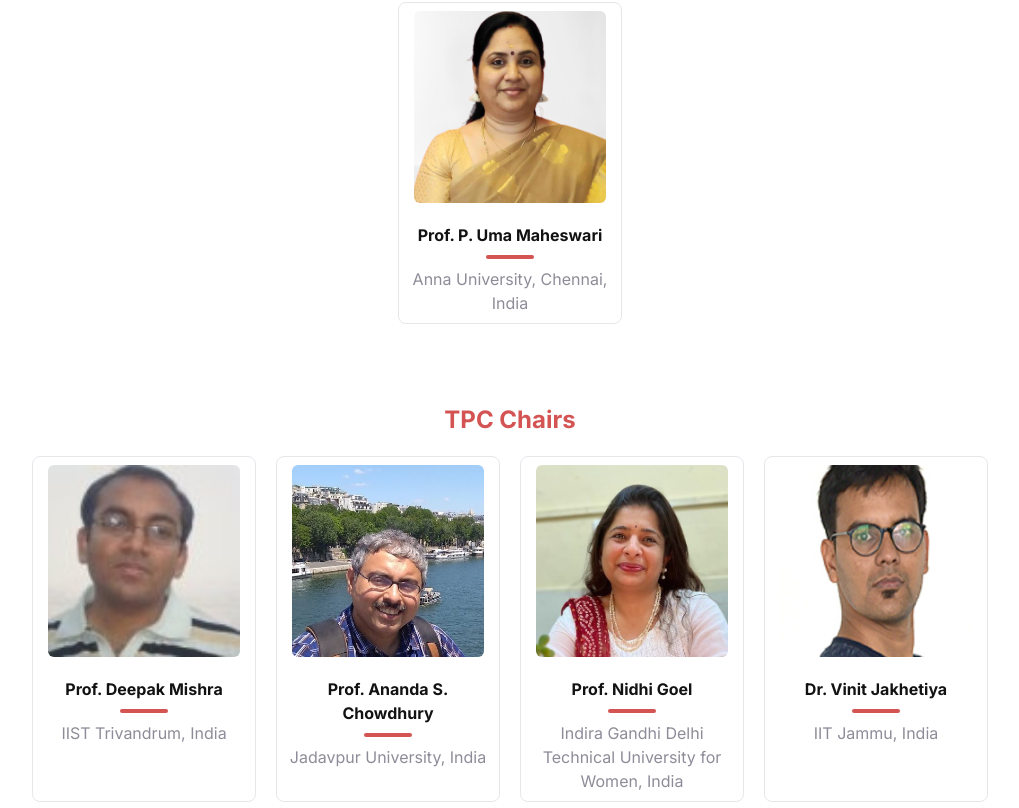
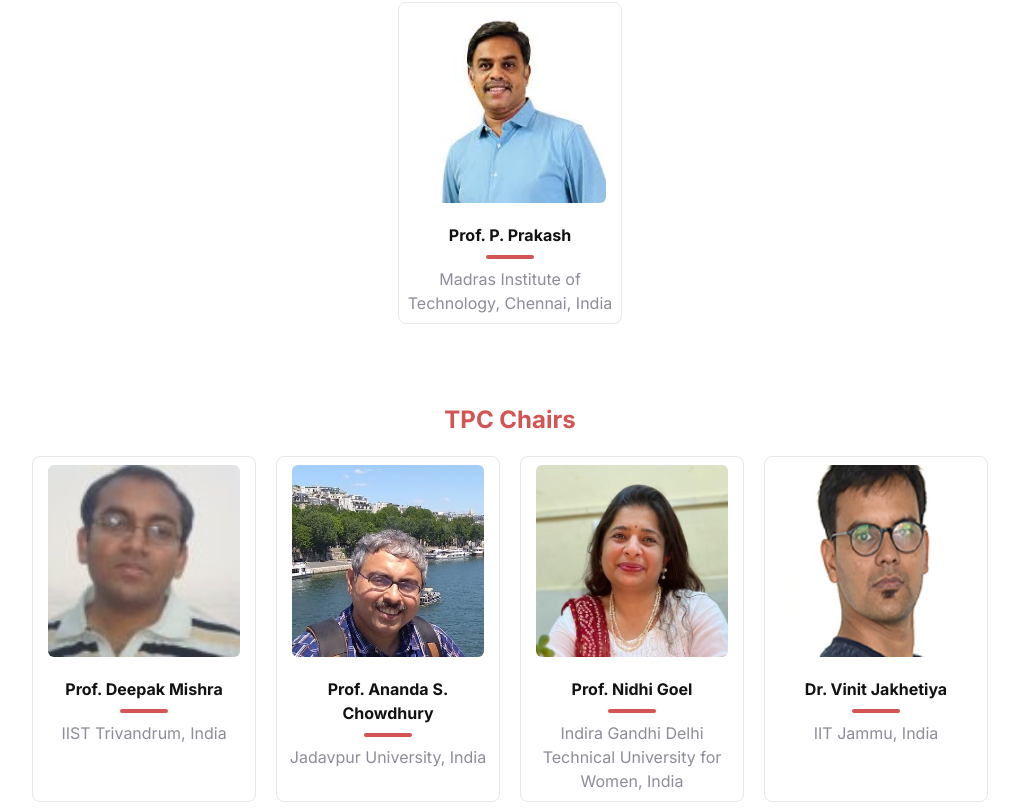
Before and after one commit to NSVEGUR/cvip-2024, a Next.js app: page /committee/organizing-committee in a window 1280 px wide. Shown: the part 5076-5884 px from the top of the page, without its empty margins (130-1149 px from the left). Built offline with nearby package versions, Linux system fonts and the light colour scheme.

Commit message:
publicitychair

```diff
--- a/src/app/committee/organizing-committee/data.ts
+++ b/src/app/committee/organizing-committee/data.ts
@@ -1,5 +1,6 @@
 import ProfBBChaudhuri from "@images/people/ProfBBChaudhuri.jpeg";
 import mohan from "@images/people/mohan.jpg";
+import prakash from "@images/people/prakash.jpg";
 import satish from "@images/people/Satish.png";
 import sathyababu from "@images/people/sathyababu.jpeg";
 import sriparna from "@images/people/sriparna.jpg";
@@ -286,11 +287,12 @@ export const members: {
       description: "Thiagarajar College of Engineering, Madurai, India",
       href: "https://www.tce.edu/staff_profile/faculty/BEECE/ymece.html",
     },
+
     {
-      name: "Prof. P. Uma Maheswari",
-      image: DrPUmaMaheswari,
-      description: "Anna University, Chennai, India",
-      href: "https://annauniv.irins.org/profile/117747",
+      name: "Prof. P. Prakash",
+      image: prakash,
+      description: "Madras Institute of Technology, Chennai, India",
+      href: "https://mitindia.edu/en/ece-faculty?id=416",
     },
   ],
   "TPC Chairs": [
```
Also changed, not shown: src/lib/images/people/prakash.jpg (added).
